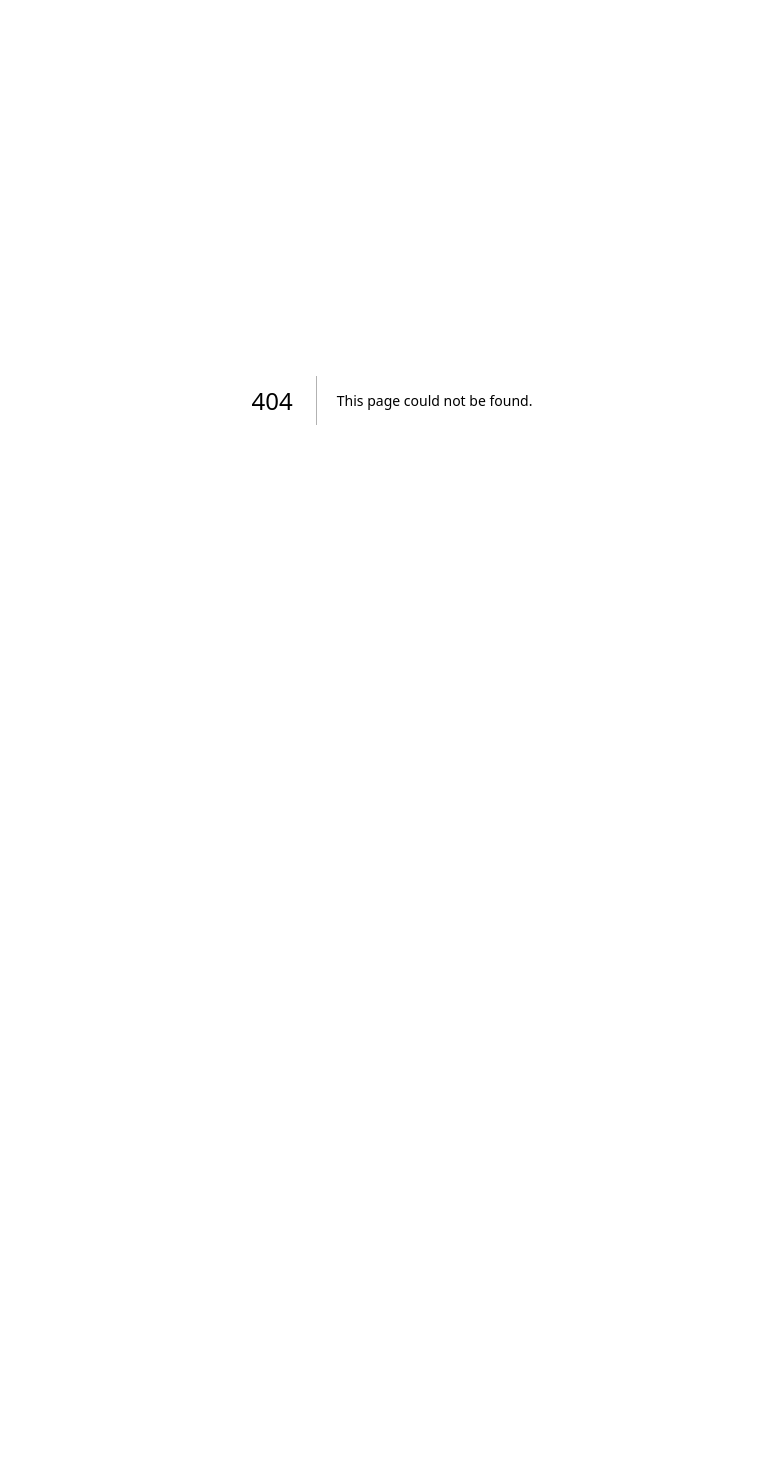
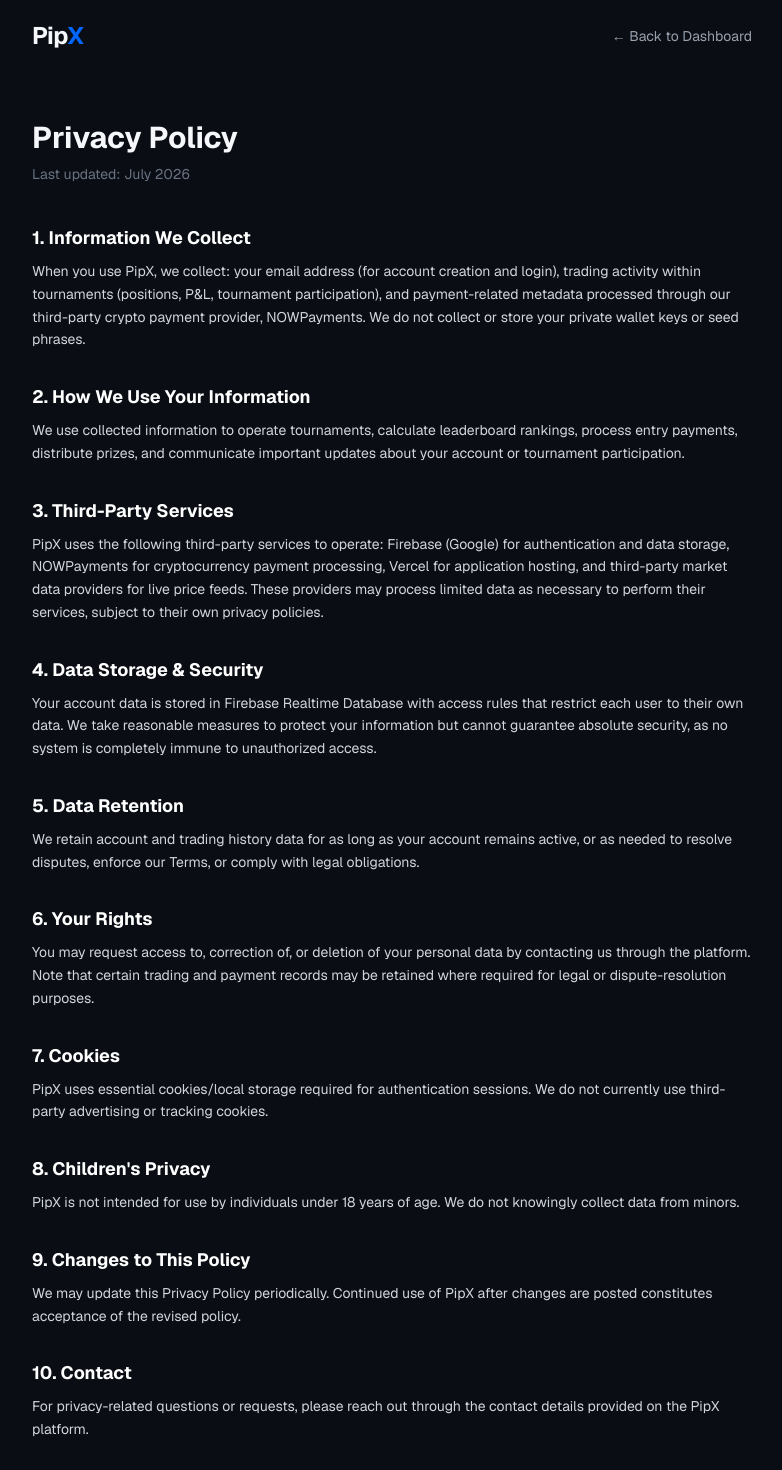
Before and after one commit to CodeWithNaitik-CU/pipx-v2, a Next.js app: page /privacy in a window 1280 px wide. Before the commit this address had no page. Shown: the top 1470 px of the page, without its empty margins (248-1030 px from the left). Before the commit the page ends 800 px from the top, so only its background shows below. Built offline with nearby package versions, Linux system fonts and the light colour scheme.

Commit message:
Add Privacy Policy page

```diff
--- /dev/null
+++ b/app/privacy/page.tsx
@@ -0,0 +1,113 @@
+import Link from "next/link";
+
+export default function PrivacyPage() {
+  return (
+    <main className="min-h-screen bg-[#0A0E14] text-[#F5F7FA] font-sans">
+      <nav className="flex items-center justify-between px-6 py-5 max-w-3xl mx-auto">
+        <Link href="/" className="font-display text-2xl font-bold tracking-tight">
+          Pip<span className="text-[#0066FF]">X</span>
+        </Link>
+        <Link href="/dashboard" className="text-sm text-gray-400 hover:text-white transition">
+          ← Back to Dashboard
+        </Link>
+      </nav>
+
+      <div className="max-w-3xl mx-auto px-6 py-12">
+        <h1 className="font-display text-3xl font-bold mb-2">Privacy Policy</h1>
+        <p className="text-gray-500 text-sm mb-10">Last updated: July 2026</p>
+
+        <div className="space-y-8 text-gray-300 text-sm leading-relaxed">
+          <section>
+            <h2 className="font-display text-lg font-bold text-white mb-2">1. Information We Collect</h2>
+            <p>
+              When you use PipX, we collect: your email address (for account creation and login),
+              trading activity within tournaments (positions, P&L, tournament participation), and
+              payment-related metadata processed through our third-party crypto payment provider,
+              NOWPayments. We do not collect or store your private wallet keys or seed phrases.
+            </p>
+          </section>
+
+          <section>
+            <h2 className="font-display text-lg font-bold text-white mb-2">2. How We Use Your Information</h2>
+            <p>
+              We use collected information to operate tournaments, calculate leaderboard rankings,
+              process entry payments, distribute prizes, and communicate important updates about
+              your account or tournament participation.
+            </p>
+          </section>
+
+          <section>
+            <h2 className="font-display text-lg font-bold text-white mb-2">3. Third-Party Services</h2>
+            <p>
+              PipX uses the following third-party services to operate: Firebase (Google) for
+              authentication and data storage, NOWPayments for cryptocurrency payment processing,
+              Vercel for application hosting, and third-party market data providers for live price
+              feeds. These providers may process limited data as necessary to perform their
+              services, subject to their own privacy policies.
+            </p>
+          </section>
+
+          <section>
+            <h2 className="font-display text-lg font-bold text-white mb-2">4. Data Storage & Security</h2>
+            <p>
+              Your account data is stored in Firebase Realtime Database with access rules that
+              restrict each user to their own data. We take reasonable measures to protect your
+              information but cannot guarantee absolute security, as no system is completely
+              immune to unauthorized access.
+            </p>
+          </section>
+
+          <section>
+            <h2 className="font-display text-lg font-bold text-white mb-2">5. Data Retention</h2>
+            <p>
+              We retain account and trading history data for as long as your account remains
+              active, or as needed to resolve disputes, enforce our Terms, or comply with legal
+              obligations.
+            </p>
+          </section>
+
+          <section>
+            <h2 className="font-display text-lg font-bold text-white mb-2">6. Your Rights</h2>
+            <p>
+              You may request access to, correction of, or deletion of your personal data by
+              contacting us through the platform. Note that certain trading and payment records
+              may be retained where required for legal or dispute-resolution purposes.
+            </p>
+          </section>
+
+          <section>
+            <h2 className="font-display text-lg font-bold text-white mb-2">7. Cookies</h2>
+            <p>
+              PipX uses essential cookies/local storage required for authentication sessions. We
+              do not currently use third-party advertising or tracking cookies.
+            </p>
+          </section>
+
+          <section>
+            <h2 className="font-display text-lg font-bold text-white mb-2">8. Children's Privacy</h2>
+            <p>
+              PipX is not intended for use by individuals under 18 years of age. We do not
+              knowingly collect data from minors.
+            </p>
+          </section>
+
+          <section>
+            <h2 className="font-display text-lg font-bold text-white mb-2">9. Changes to This Policy</h2>
+            <p>
+              We may update this Privacy Policy periodically. Continued use of PipX after changes
+              are posted constitutes acceptance of the revised policy.
+            </p>
+          </section>
+
+          <section>
+            <h2 className="font-display text-lg font-bold text-white mb-2">10. Contact</h2>
+            <p>
+              For privacy-related questions or requests, please reach out through the contact
+              details provided on the PipX platform.
+            </p>
+          </section>
+        </div>
+      </div>
+    </main>
+  );
+}
```
